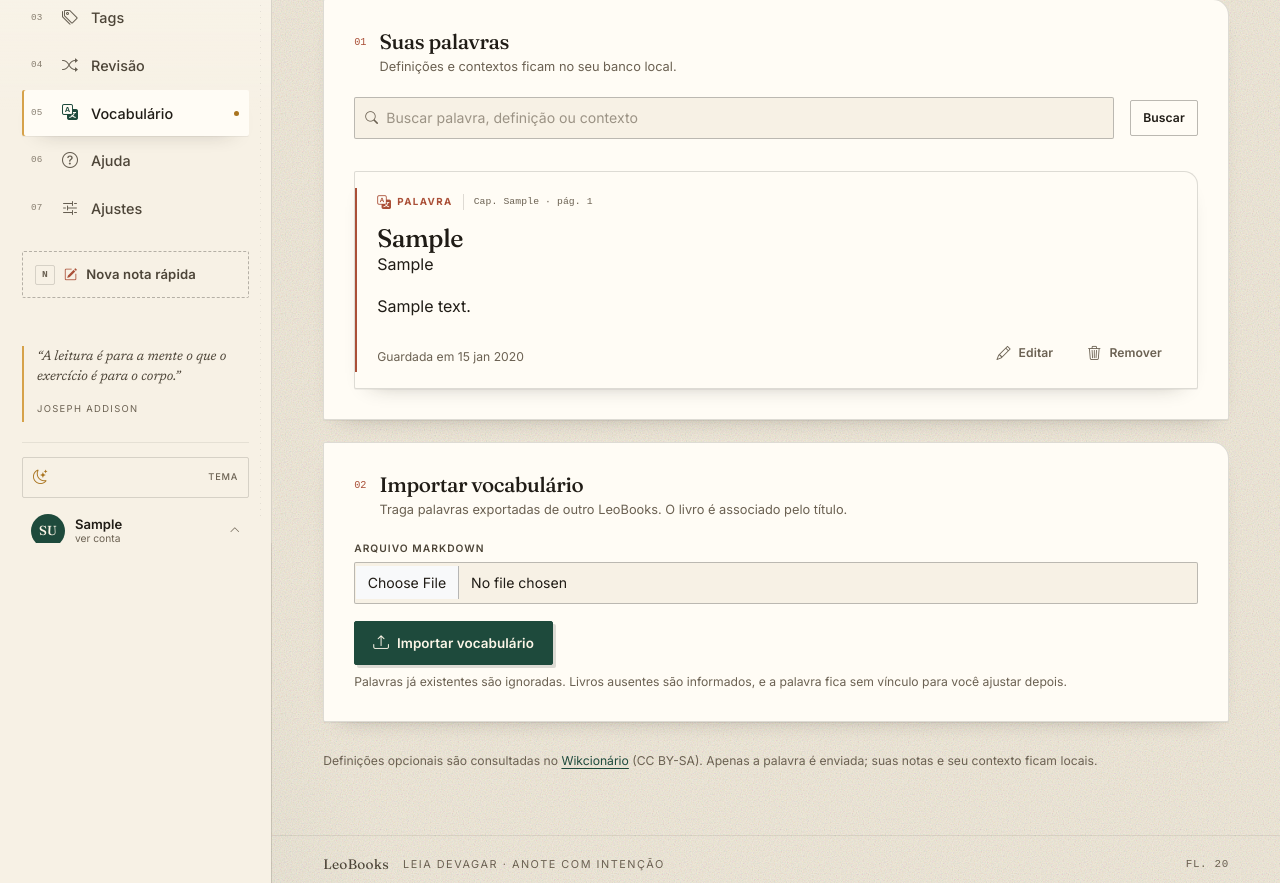
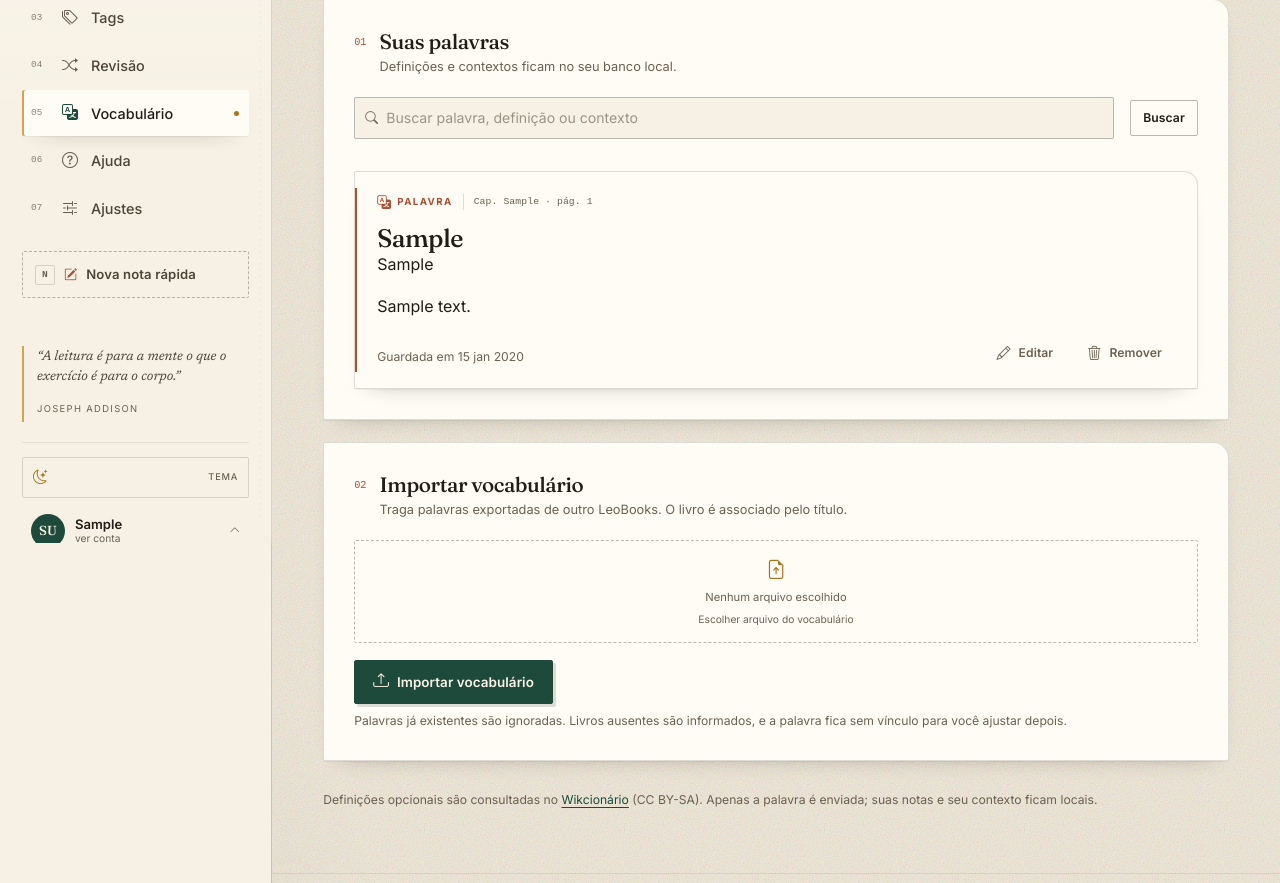
Before and after one commit to leobarros/leobooks, a Flask app: page /vocabulary in a window 1280 px wide. Shown: the part 257-1140 px from the top of the page. Run offline with Flask 3, Linux system fonts and the light colour scheme; the visitor is signed in with stand-in values (Sample User, id 1); tables that the repository leaves empty hold one stand-in row (values such as "Sample post"); some libraries are stand-ins or nearby versions.

Commit message:
substitui o seletor de arquivo nativo por um em português
A importação de vocabulário usa o seletor customizado do app, sem Browse ou No file selected em inglês.

```diff
--- a/templates/vocabulary.html
+++ b/templates/vocabulary.html
@@ -120,8 +120,12 @@
     <form method="post" action="{{ url_for('main.vocabulary_import') }}" enctype="multipart/form-data">
       {{ import_form.hidden_tag() }}
       <div class="lb-field">
-        <label class="lb-label" for="vocabularyFile">Arquivo Markdown</label>
-        {{ import_form.file(class="form-control lb-input", id="vocabularyFile", accept=".md,.markdown,text/markdown") }}
+        <label class="lb-filelabel" for="vocabularyFile">
+          <i class="bi bi-file-earmark-arrow-up"></i>
+          <span class="lb-filelabel__name is-empty" data-file-name>Nenhum arquivo escolhido</span>
+          <small>Escolher arquivo do vocabulário</small>
+          {{ import_form.file(class="lb-filelabel__input", id="vocabularyFile", accept=".md,.markdown,text/markdown", data_file_input="") }}
+        </label>
       </div>
       <button type="submit" class="lb-btn lb-btn--primary">
         <i class="bi bi-upload"></i> Importar vocabulário
```
Also changed, not shown: tests/test_vocabulary.py (+6 -1 lines), 14 other files.
